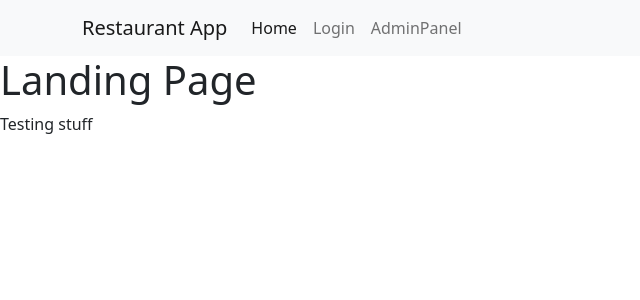
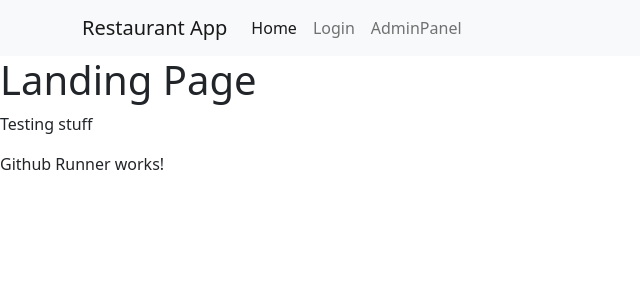
Before and after one commit to simonsoeborg/dtu_02363-frontend, a React (Create React App) app: page / in a window 1280 px wide. Shown: the top 300 px of the page, without its empty margins (0-640 px from the left). Built offline with nearby package versions, Linux system fonts and the light colour scheme; no server answers.

Commit message:
Github Runner

```diff
--- a/src/Components/LandingPage.tsx
+++ b/src/Components/LandingPage.tsx
@@ -5,6 +5,7 @@ const LandingPage = () => {
         <div>
             <h1>Landing Page</h1>
             <p>Testing stuff</p>
+            <p>Github Runner works!</p>
         </div>
     )
 }
```
